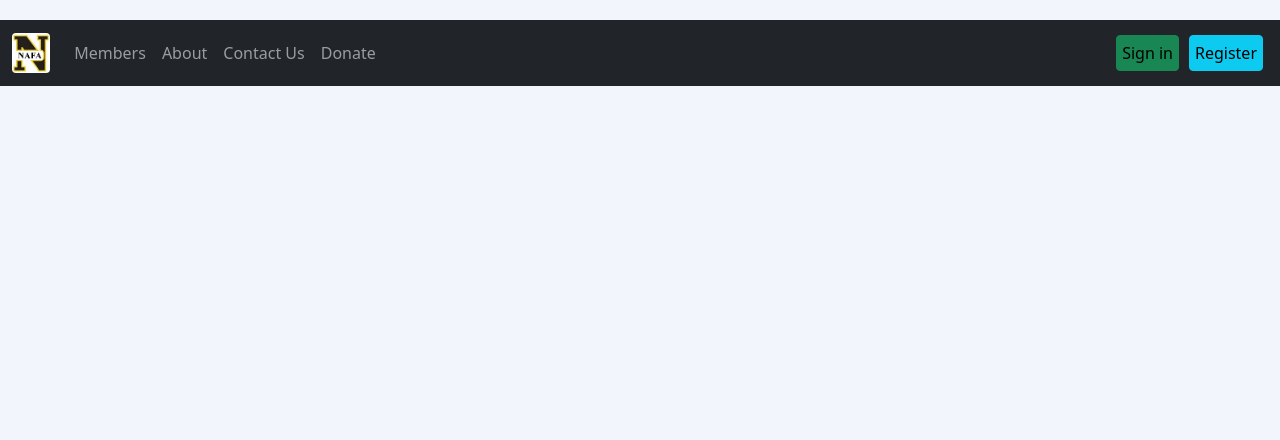
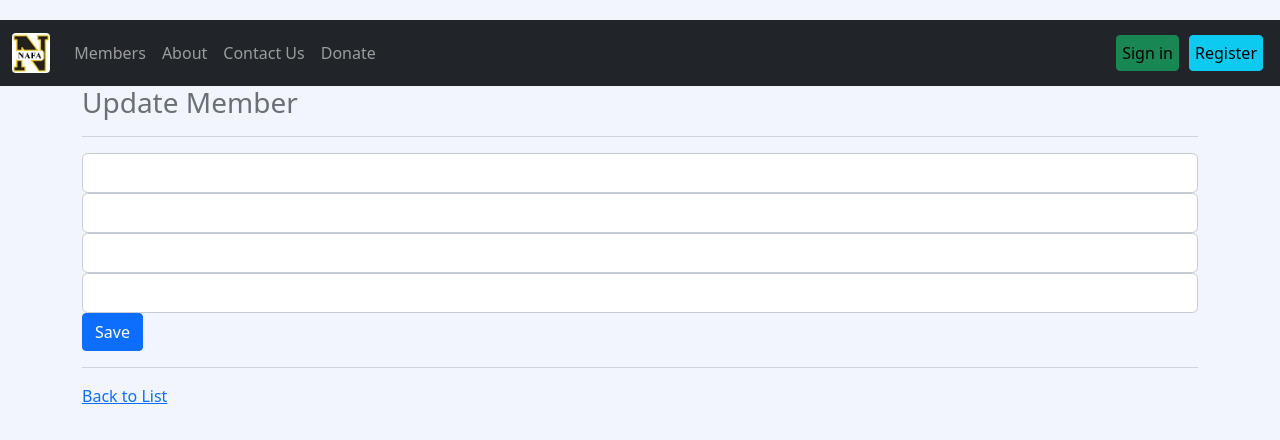
Before and after one commit to olinischal/Falsarii, a React (Create React App) app in the folder Frontend/: page /update/1 in a window 1280 px wide. Shown: the top 440 px of the page. Built offline with nearby package versions, Linux system fonts and the light colour scheme; no server answers.

Commit message:
Added Editing and Deleting member functionality

```diff
--- a/Frontend/src/App.tsx
+++ b/Frontend/src/App.tsx
@@ -15,6 +15,7 @@ import Error from './components/Payment/Error';
 
 import Profile from "./components/User/Profile";
 import BoardUser from './components/BoardMembers/BoardUser';
+import UpdateMember from './components/MemberList/UpdateMember';
 
 
 
@@ -44,6 +45,7 @@ function App() {
 
         <Route path="/profile/*" element={<Profile />}/>
         <Route path="/user" element={<BoardUser />} />
+        <Route path="/update/:id" element={<UpdateMember/>}/>
 
       </Routes>
 
--- /dev/null
+++ b/Frontend/src/components/MemberList/UpdateMember.tsx
@@ -0,0 +1,109 @@
+import { useEffect, useState } from "react";
+import { useNavigate } from "react-router";
+import { Link, useParams } from "react-router-dom";
+import { Member } from "../../services/api";
+import MemberData from "../../types/Member";
+
+
+
+const UpdateMember = () => {
+
+    const [member, setMember] = useState<MemberData[]>([]);
+
+    const [firstName, setFirstName] = useState('');
+    const [lastName, setLastName] = useState('');
+    const [phoneNumber, setPhoneNumber] = useState('');
+    const [email, setEmail] = useState('');
+    const [password, setPassword] = useState('');
+    const navigate = useNavigate();
+
+    let { id }  = useParams();
+
+
+    const saveEmployee = (e) => {
+        e.preventDefault();
+
+        const employee = { firstName, lastName, phoneNumber, email, password };
+        Member.updateMember(parseInt(String(id)),employee)
+        .then(() => {
+            navigate("/members");
+            window.location.reload();
+          })
+        .catch(error=>{
+            console.log("Something went wrong here.", error);
+        })
+    }
+
+    useEffect(()=> {
+        Member.getAMember(parseInt(String(id)))
+            .then(member => {
+                setFirstName(member.firstName);
+                setLastName(member.lastName);
+                setPhoneNumber(member.phoneNumber);
+                setEmail(member.email);
+                setPassword(member.password);
+            })
+            .catch(error=>{
+                console.log("Something went wrong.", error);
+            })
+    }, [])
+    return (
+        <div className="container">
+            <h3>Update Member</h3>
+            <hr />
+            <form>
+                <div className="form-group">
+                    <input
+                        type="text"
+                        className="form-control col-4"
+                        id="firstName"
+                        value={firstName}
+                        onChange={(e) => setFirstName(e.target.value)}
+                        placeholder= {firstName}
+                    />
+                </div>
+                <div className="form-group">
+                    <input
+                        type="text"
+                        className="form-control col-4"
+                        id="lastName"
+                        value={lastName}
+                        onChange={(e) => setLastName(e.target.value)}
+                        placeholder={lastName}
+                    />
+                </div>
+                <div className="form-group">
+                    <input
+                        type="text"
+                        className="form-control col-4"
+                        id="location"
+                        value={phoneNumber}
+                        onChange={(e) => setPhoneNumber(e.target.value)}
+                        placeholder={phoneNumber}
+                    />
+
+                </div>
+
+                <div className="form-group">
+                    <input
+                        type="text"
+                        className="form-control col-4"
+                        id="location"
+                        value={email}
+                        onChange={(e) => setEmail(e.target.value)}
+                        placeholder={email}
+                    />
+
+                </div>
+
+                <div>
+                    <button className="btn btn-primary" onClick={(e) => saveEmployee(e)}>Save</button>
+                </div>
+            </form>
+            <hr />
+            <Link to={"/members"}>Back to List</Link>
+        </div>
+    );
+}
+
+export default UpdateMember;
--- a/Frontend/src/components/MemberList/index.tsx
+++ b/Frontend/src/components/MemberList/index.tsx
@@ -2,12 +2,19 @@ import { useEffect, useState } from "react";
 import MemberData from "../../types/Member";
 import { Member } from "../../services/api";
 import Profile from "../User/Profile";
+import {useNavigate} from "react-router-dom";
+
+
+import { Link } from "react-router-dom";
 
 const MemberList = () => {
+
+  const navigate = useNavigate();
   const [members, setMembers] = useState<MemberData[]>([]);
   const [isError, setIsError] = useState<boolean>(false);
 
   useEffect(() => {
+
     Member.getMembers()
       .then((data) => {
         setMembers([...data]);
@@ -17,16 +24,57 @@ const MemberList = () => {
       });
   }, []);
 
-  const listUsers = members.map((d) => <li key={d.id}>{d.firstName}</li>);
-  const user = members.map(d =>  d);
+  const handleDelete = id => {
+    try {
+      Member.deleteMember(id)
+      .then(() => {
+        navigate("/members");
+        window.location.reload();
+      });
+    } catch (error) {
+      console.log("Error...");
+    }
+  }
   return (
 
 
-    <div>
-        Members are
-        {listUsers}
+    <div className='container'>
+      <h3>List of Members</h3>
+      <hr />
+      <div>
+        {/* <Link to="/update" className="btn btn-primary mb-2">Add Member </Link> */}
+        <table className='table table-bordered table-striped'>
+          <thead className='thead-dark'>
+            <tr>
+              <th>FirstName</th>
+              <th>LastName</th>
+              <th>PhoneNumber</th>
+              <th>Email</th>
+            </tr>
+          </thead>
+          <tbody>
+            {
+              members.map(member => (
+                <tr key={member.id}>
+                <td>{member.firstName}</td>
+                  <td>{member.lastName}</td>
+                  <td>{member.phoneNumber}</td>
+                  <td>{member.email}</td>
+                  <td>
+                    <Link className="btn btn-info" to={'/update/'+`${member.id}`}>Update</Link>
+                    <button className="btn btn-danger ml-2" onClick={(e) =>{
+                      handleDelete(member.id)
+                    }} >Delete</button>
+                  </td>
+                </tr>
 
+              ))
+            }
+          </tbody>
+
+        </table>
       </div>
+    </div>
 
 
 
--- a/Frontend/src/components/login/index.tsx
+++ b/Frontend/src/components/login/index.tsx
@@ -2,7 +2,6 @@ import { Formik, ErrorMessage } from "formik";
 import { Link, useNavigate } from "react-router-dom";
 import LoginSchema from "./login-validation";
 
-import {useNavigate } from "react-router";
 import { Button, Form, Container} from "react-bootstrap";
 import axios from "axios";
 
--- a/Frontend/src/services/api.ts
+++ b/Frontend/src/services/api.ts
@@ -19,10 +19,10 @@ const requests = {
 
 export const Member = {
 	getMembers: (): Promise<MemberData[]> => requests.get('getAll'),
-	getAMember: (id: number): Promise<MemberData> => requests.get(`getAll/${id}`),
+	getAMember: (id: number): Promise<MemberData> => requests.get(`getMember/${id}`),
 	createMember: (post: MemberData): Promise<MemberData> =>
 		requests.post('add', post),
-	updateMember: (post: MemberData, id: number): Promise<MemberData> =>
-		requests.put(`add/${id}`, post),
-	deleteMember: (id: number): Promise<void> => requests.delete(`getAll/${id}`),
+	updateMember: (id:number, put: MemberData): Promise<MemberData> =>
+		requests.put(`update/${id}`, put),
+	deleteMember: (id: number): Promise<void> => requests.delete(`delete/${id}`),
 };
--- a/Frontend/src/services/authenticate-service.ts
+++ b/Frontend/src/services/authenticate-service.ts
@@ -2,7 +2,7 @@ import axios from "axios";
 const API_URL = "http://localhost:8080/member/";
 export const register = (firstName:string, lastName:string, phoneNumber:string, email: string, password: string) => {
 
-  let userDetail;
+  // let userDetail;
   return axios.post(API_URL + "add", {
     firstName,
     lastName,
@@ -37,3 +37,11 @@ export const getCurrentUser = () => {
   if (userStr) return JSON.parse(userStr);
   return null;
 };
+
+export const getMember = (id) =>{
+  return axios
+    .get(API_URL + "getMember/" +parseInt(`${id}`))
+    .then((response)=> {
+      console.log(response + "error is here");
+    });
+};
--- a/Frontend/src/services/authentication-header.ts
+++ b/Frontend/src/services/authentication-header.ts
@@ -1,6 +1,6 @@
 const AuthHeader = () => {
     const userStr = localStorage.getItem("user");
-    let user = null;
+    let user;
     if (userStr)
       user = JSON.parse(userStr);
     if (user && user.accessToken) {
```
Also changed, not shown: 30 other files (tests, documents, lock files or other folders).
